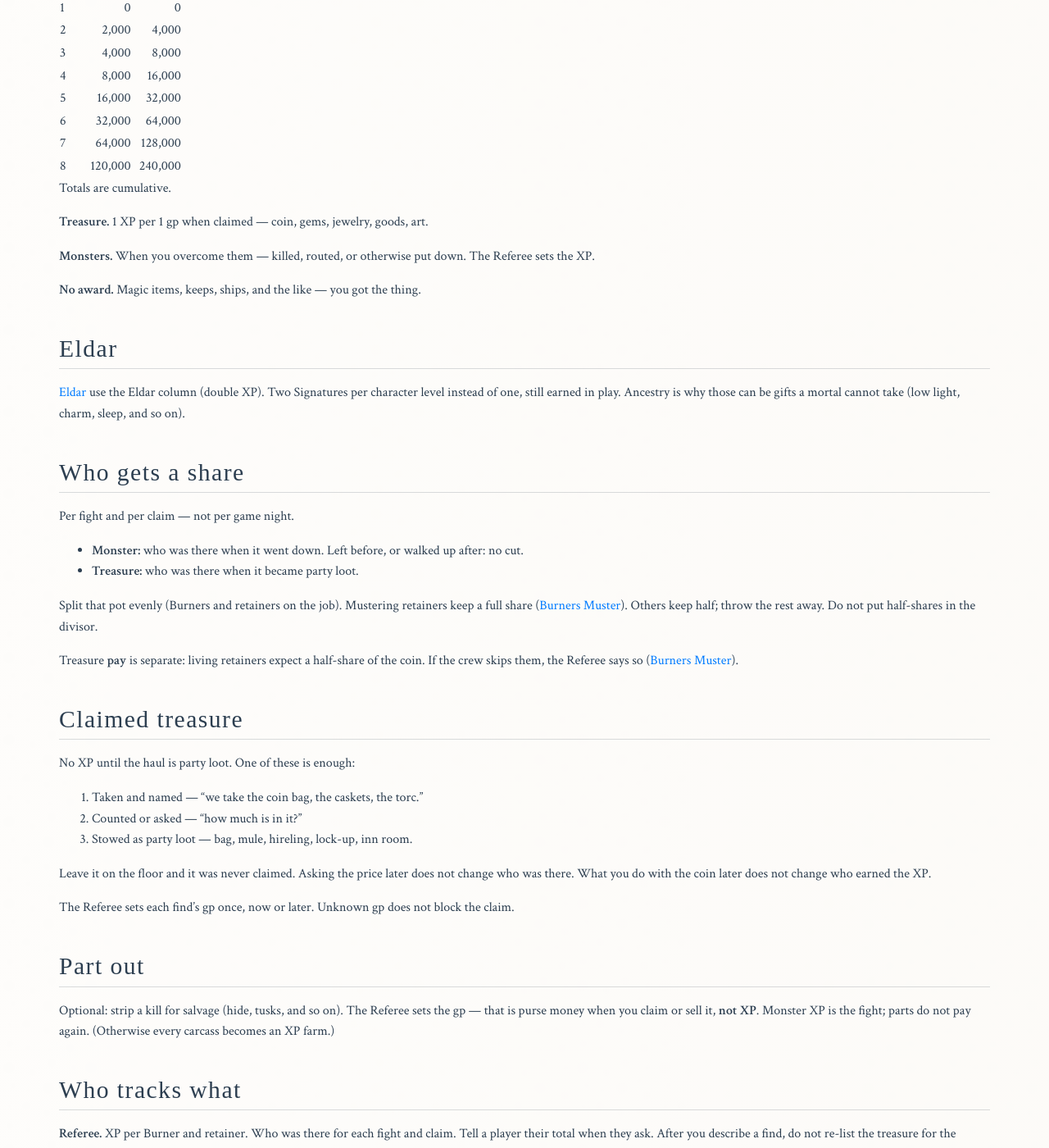
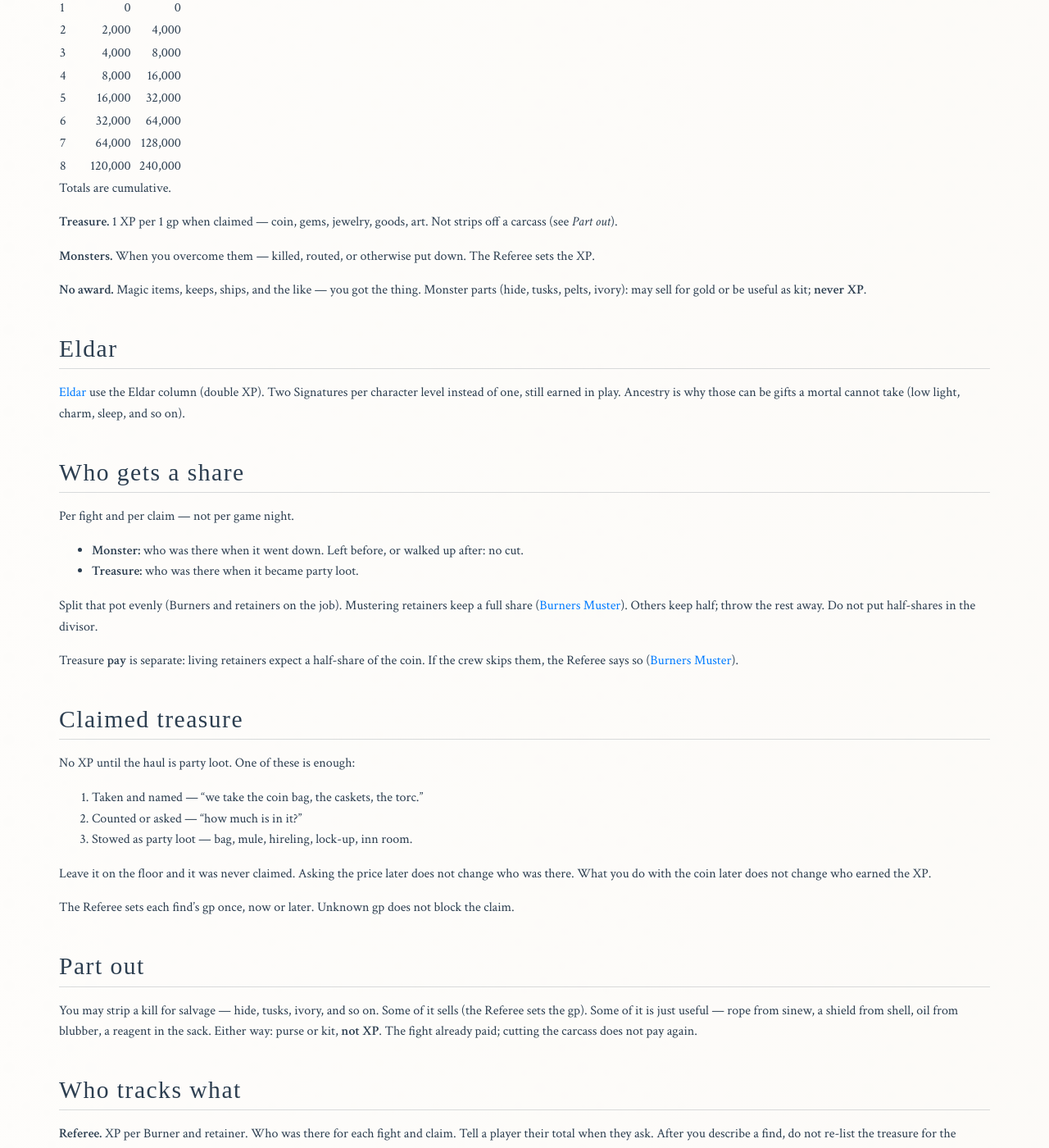
Before and after one commit to paulabrams/burners, a Jekyll site: the page built from markdown/burners-experience.md, in a window 1280 px wide and 1400 px high, scrolled down 409 px. Shown: the whole window at 82% size. Built offline with Jekyll 4.4.1, drawn with Linux system fonts in a browser that asks for light colours; some web fonts are replaced.

Commit message:
Clarify part-out: gold or useful kit, never XP.
Co-authored-by: Cursor <cursoragent@cursor.com>

```diff
--- a/markdown/burners-experience.md
+++ b/markdown/burners-experience.md
@@ -28,11 +28,11 @@ Claiming the haul pays the XP. Coin in your purse is for spending — kit, drink
 
 Totals are cumulative.
 
-**Treasure.** 1 XP per 1 gp when claimed — coin, gems, jewelry, goods, art.
+**Treasure.** 1 XP per 1 gp when claimed — coin, gems, jewelry, goods, art. Not strips off a carcass (see *Part out*).
 
 **Monsters.** When you overcome them — killed, routed, or otherwise put down. The Referee sets the XP.
 
-**No award.** Magic items, keeps, ships, and the like — you got the thing.
+**No award.** Magic items, keeps, ships, and the like — you got the thing. Monster parts (hide, tusks, pelts, ivory): may sell for gold or be useful as kit; **never XP**.
 
 ## Eldar
 
@@ -63,7 +63,7 @@ The Referee sets each find's gp once, now or later. Unknown gp does not block th
 
 ## Part out
 
-Optional: strip a kill for salvage (hide, tusks, and so on). The Referee sets the gp — that is purse money when you claim or sell it, **not XP**. Monster XP is the fight; parts do not pay again. (Otherwise every carcass becomes an XP farm.)
+You may strip a kill for salvage — hide, tusks, ivory, and so on. Some of it sells (the Referee sets the gp). Some of it is just useful — rope from sinew, a shield from shell, oil from blubber, a reagent in the sack. Either way: purse or kit, **not XP**. The fight already paid; cutting the carcass does not pay again.
 
 ## Who tracks what
 
```
